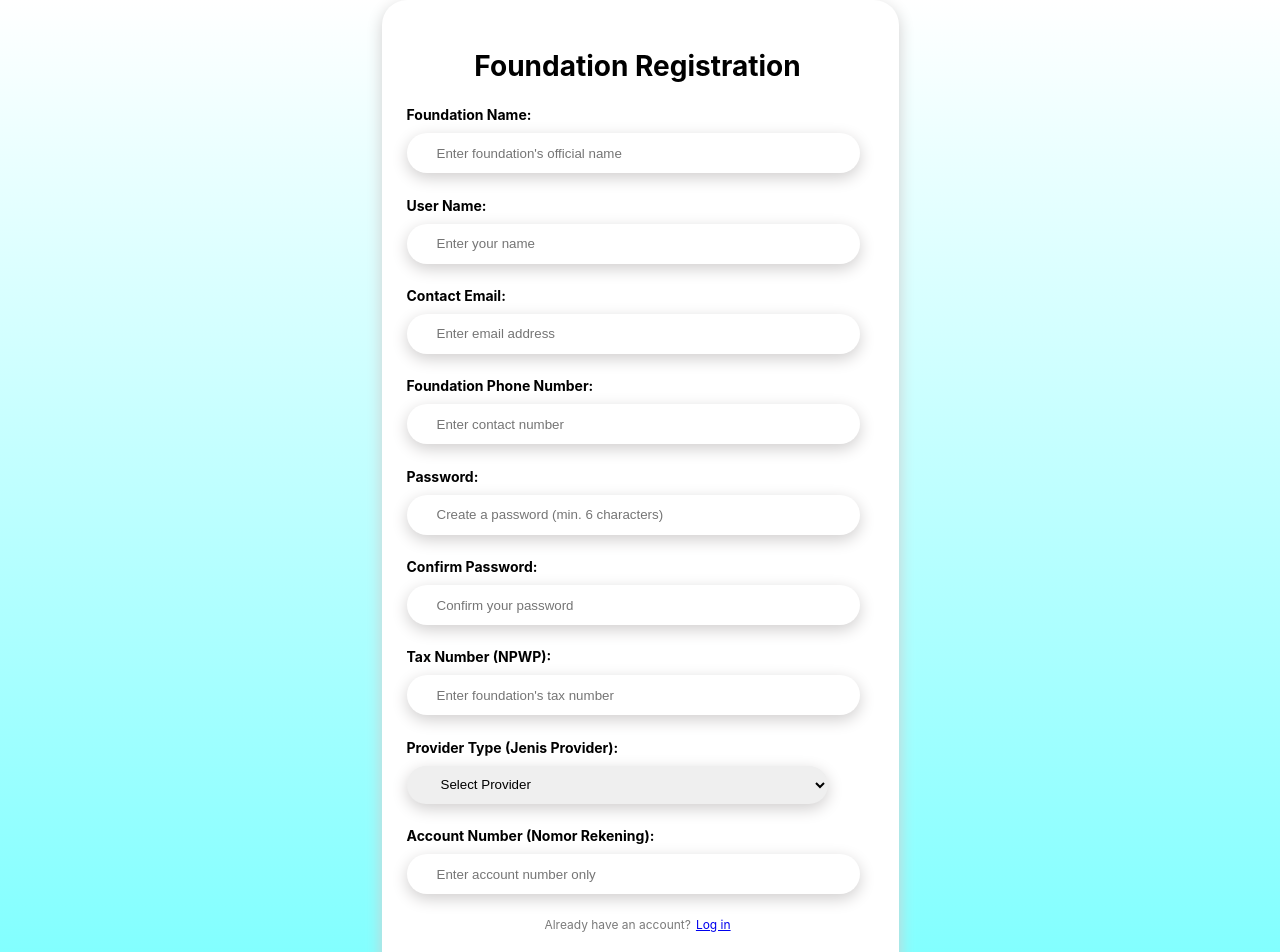
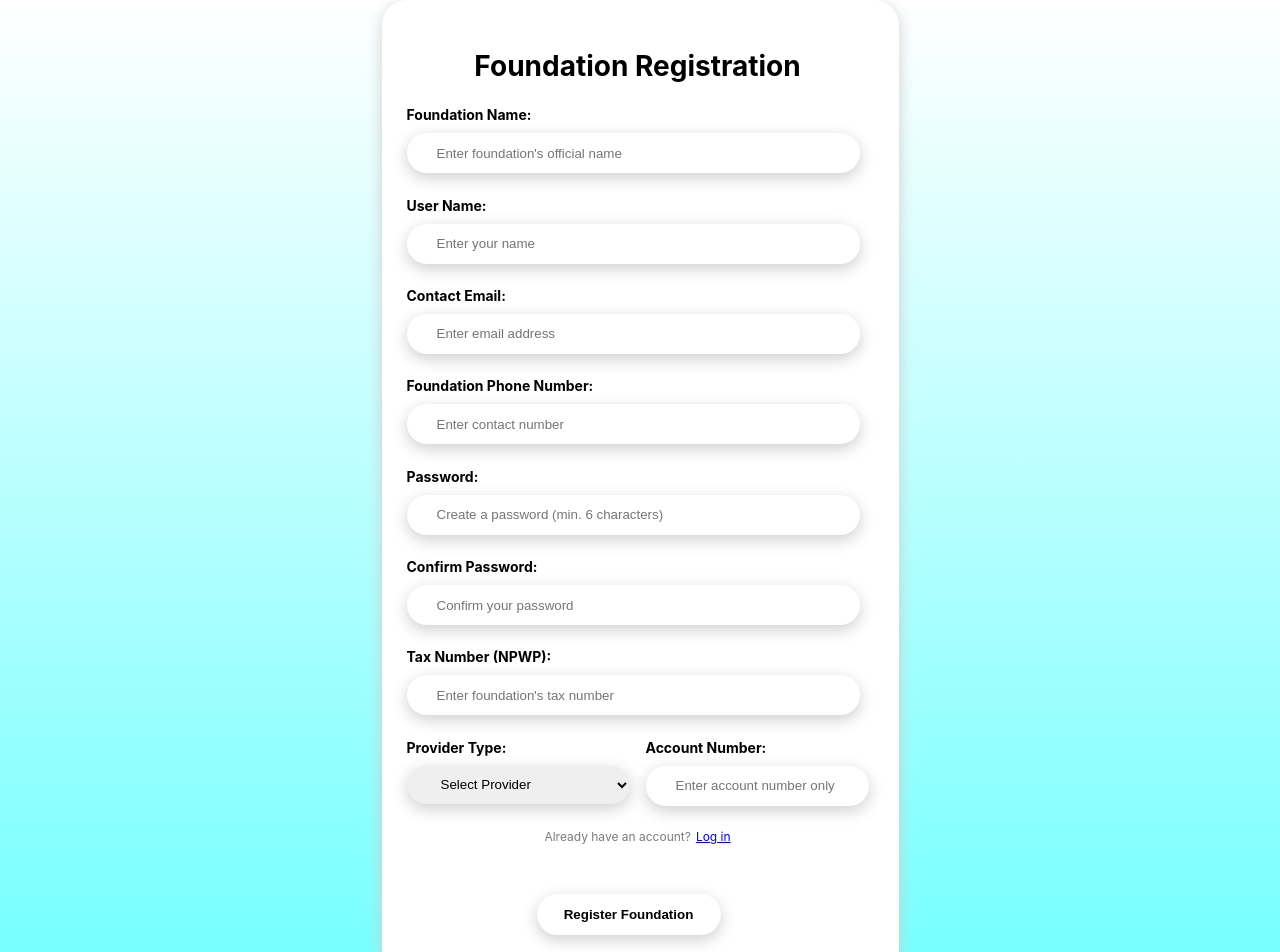
Before and after one commit to Zephryxx/Give-Impact-SKRIPSI-2025, a React (Create React App) app in the folder frontend/: page /register/foundation in a window 1280 px wide. Shown: the top 952 px of the page. Built offline with nearby package versions, Linux system fonts and the light colour scheme.

Commit message:
bagusin registration foundation

```diff
--- a/frontend/src/pages/Registerfoundation.jsx
+++ b/frontend/src/pages/Registerfoundation.jsx
@@ -32,40 +32,6 @@ function Registerfoundation() {
 
         if (password !== confirmPassword) {
             setError("Passwords do not match.");
-            return;
-        }
-
-        const emailRegex = /^[^\s@]+@[^\s@]+\.[^\s@]+$/;
-        if (!emailRegex.test(email)) {
-            setError("Please enter a valid email address.");
-            return;
-        }
-
-        if (password.length < 6) {
-            setError("Password must be at least 6 characters long.");
-            return;
-        }
-
-        const phoneRegex = /^\d{10,15}$/;
-        if (!phoneRegex.test(phoneNumber)) {
-            setError("Please enter a valid phone number (10-15 digits) for the foundation.");
-            return;
-        }
-
-        if (noPajak.trim().length < 5) {
-            setError("Please enter a valid tax number.");
-            return;
-        }
-        if (rekening.trim().length < 5) {
-            setError("Please enter a valid account number.");
-            return;
-        }
-        if (foundationName.trim().length < 5) {
-            setError("Please enter a valid foundation name (at least 5 characters).")
-            return;
-        }
-        if (userName.trim().length < 5) {
-            setError("Please enter your real name (at least 5 characters).")
             return;
         }
 
@@ -199,30 +165,19 @@ function Registerfoundation() {
                         required
                     />
 
-                    <h5 className='registext'>Provider Type (Jenis Provider):</h5>
-                    <select
-                        className='input-register'
-                        value={jenisProvider}
-                        onChange={(e) => setJenisProvider(e.target.value)}
-                        aria-label="Provider Type"
-                        required
-                    >
-                        <option value="" disabled>Select Provider</option>
-                        {providerOptions.map(option => (
-                            <option key={option} value={option}>{option}</option>
-                        ))}
-                    </select>
-
-                    <h5 className='registext'>Account Number (Nomor Rekening):</h5>
-                    <input
-                        className='input-register'
-                        type="text"
-                        placeholder="Enter account number only"
-                        value={rekening}
-                        onChange={(e) => setRekening(e.target.value)}
-                        aria-label="Account Number"
-                        required
-                    />
+                    <div className="side-by-side-container">
+                        <div className="input-group">
+                            <h5 className='registext'>Provider Type:</h5>
+                            <select className='input-rekening' value={jenisProvider} onChange={(e) => setJenisProvider(e.target.value)} required>
+                                <option value="" disabled>Select Provider</option>
+                                {providerOptions.map(option => <option key={option} value={option}>{option}</option>)}
+                            </select>
+                        </div>
+                        <div className="input-group">
+                            <h5 className='registext'>Account Number:</h5>
+                            <input className='input-rekening' type="text" placeholder="Enter account number only" value={rekening} onChange={(e) => setRekening(e.target.value)} required />
+                        </div>
+                    </div>
 
                     <div className='askTxt'>
                         Already have an account?
--- a/frontend/src/styles/Registerfoundation.css
+++ b/frontend/src/styles/Registerfoundation.css
@@ -38,6 +38,29 @@
     padding-left: 30px;
 }
 
+.input-rekening{
+    height: 38px;
+    border-radius: 25px;
+    box-shadow:  0 0.3rem 1rem 0 #D0CECE;
+    border-style: none;
+    padding-left: 30px;
+}
+
+.side-by-side-container {
+  display: flex;
+  gap: 1rem;
+  width: 100%;
+}
+
+.input-group {
+  flex: 1;
+  display: flex;
+  flex-direction: column;
+}
+
+.input-group .input-register {
+    width: 100%;
+}
 
 .button-register{
     align-items: center;
```
